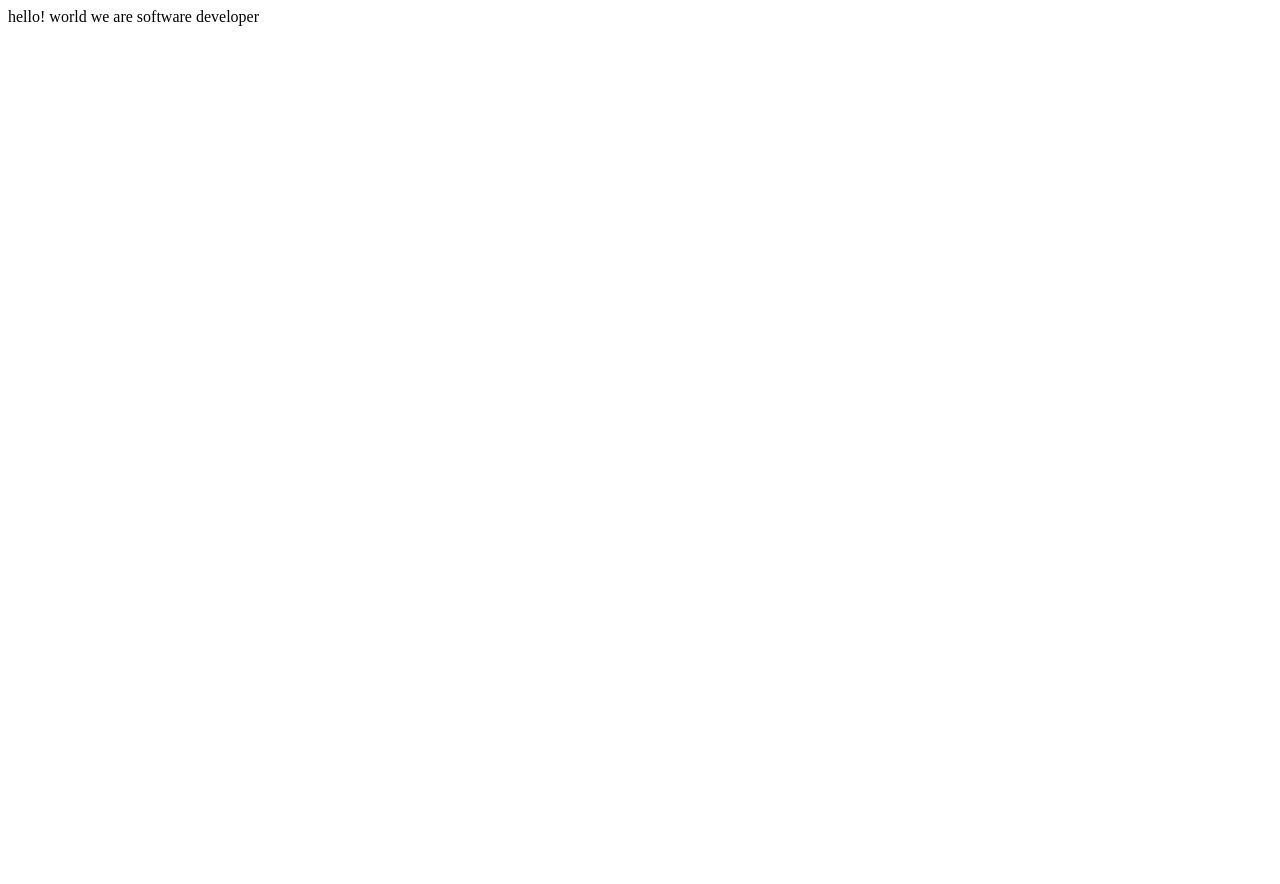
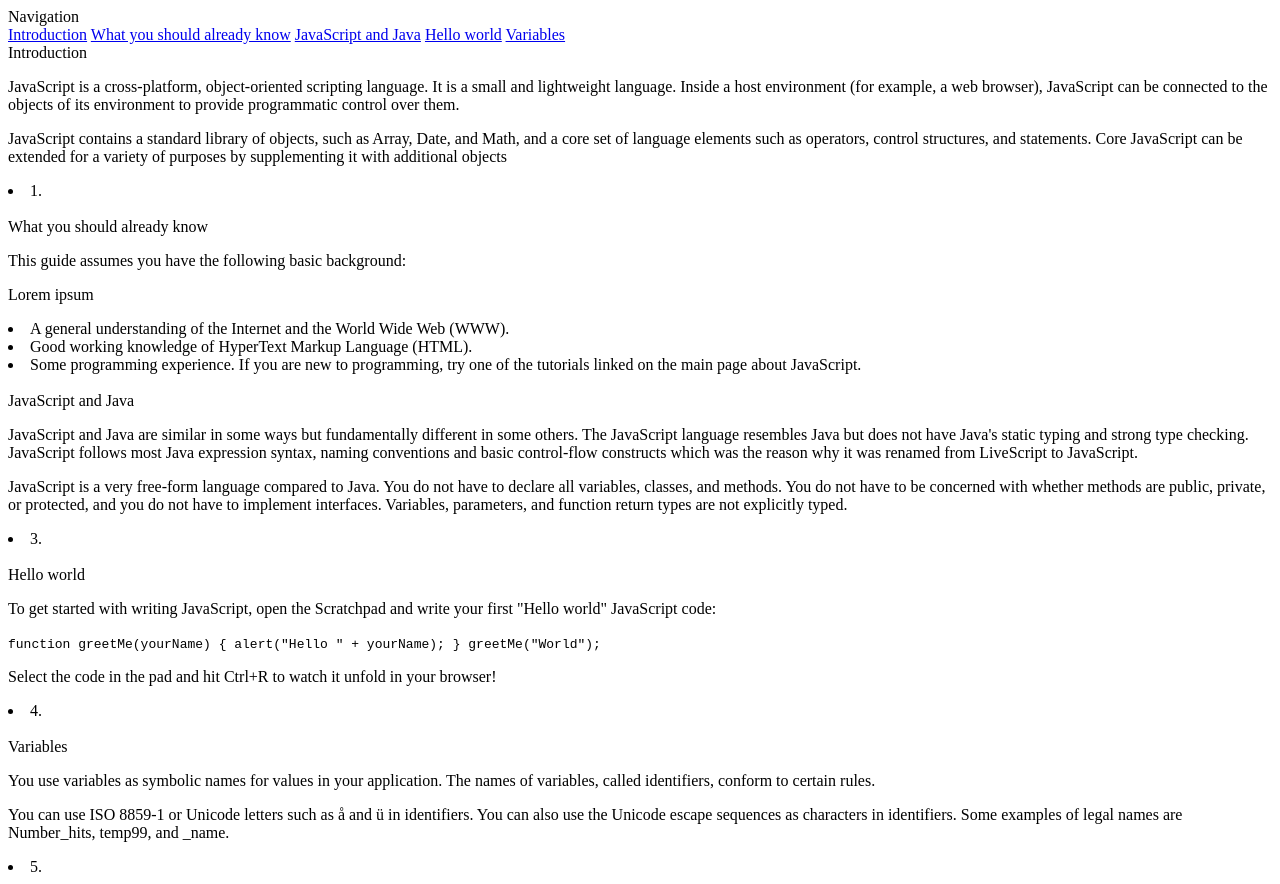
Before and after one commit to Shahid-Bagwan/microverse3, a plain HTML site: page index.html in a window 1280 px wide. Before the commit the page ends 800 px from the top, so only its background shows below. Drawn offline with Linux system fonts and the light colour scheme.

Commit message:
HTML Part Is Done.

```diff
--- a/index.html
+++ b/index.html
@@ -7,6 +7,64 @@
     <title>Document</title>
 </head>
 <body>
-    hello! world we are software developer
+    <div id="main-doc">
+        <nav id="navbar">
+            <header> Navigation </header>
+            <a href="#Introduction" class="nav-link">Introduction</a>
+            <a href="#What_you_should_already_know" class="nav-link">What you should already know</a>
+            <a href="#JavaScript_and_Java" class="nav-link">JavaScript and Java</a>
+            <a href="#Hello_world" class="nav-link">Hello world</a>
+            <a href="#Variables" class="nav-link">Variables</a>
+        </nav>
+        <section class="main-section" id="Introduction">
+            <header>Introduction</header>
+            <p>JavaScript is a cross-platform, object-oriented scripting language.
+             It is a small and lightweight language. Inside a host environment (for example, a web browser),
+              JavaScript can be connected to the objects of its environment to provide programmatic control over them.</p>
+            <p>JavaScript contains a standard library of objects, such as Array, Date, and Math, and a core set of language elements such as operators, control structures, and statements. Core JavaScript can be extended for a variety of purposes by supplementing it with additional objects</p>
+            <code></code>
+            <li>1.</li>
+        </section>
+        <br>
+        <section class="main-section" id="What_you_should_already_know">
+            <header>What you should already know</header>
+            <p>This guide assumes you have the following basic background:</p>
+            <p>Lorem ipsum </p>
+            <code></code>
+            <li>A general understanding of the Internet and the World Wide Web (WWW).</li>
+            <li>Good working knowledge of HyperText Markup Language (HTML).</li>
+            <li>Some programming experience. If you are new to programming, try one of the tutorials linked on the main page about JavaScript.</li>
+        </section>
+        <br>
+        <section class="main-section" id="JavaScript_and_Java">
+            <header>JavaScript and Java</header>
+            <p>JavaScript and Java are similar in some ways but fundamentally different in some others.
+             The JavaScript language resembles Java but does not have Java's static typing and strong type checking.
+             JavaScript follows most Java expression syntax, naming conventions and basic control-flow constructs which was the reason why it was renamed from LiveScript to JavaScript.
+            </p>
+            <p>JavaScript is a very free-form language compared to Java. You do not have to declare all variables,
+         classes, and methods. You do not have to be concerned with whether methods are public, private, or protected,
+        and you do not have to implement interfaces. Variables, parameters, and function return types are not explicitly typed.</p>
+            <code></code>
+            <li>3.</li>
+        </section>
+        <br>
+        <section class="main-section" id="Hello_world">
+            <header>Hello world</header>
+            <p>To get started with writing JavaScript, open the Scratchpad and write your first "Hello world" JavaScript code:</p>
+            <code>function greetMe(yourName) { alert("Hello " + yourName); }
+                greetMe("World");</code>
+            <p>Select the code in the pad and hit Ctrl+R to watch it unfold in your browser!</p>
+            <li>4.</li>
+        </section>
+        <br>
+        <section class="main-section" id="Variables">
+            <header>Variables</header>
+            <p>You use variables as symbolic names for values in your application. The names of variables, called identifiers, conform to certain rules.</p>
+            <p>You can use ISO 8859-1 or Unicode letters such as å and ü in identifiers. You can also use the Unicode escape sequences as characters in identifiers. Some examples of legal names are Number_hits, temp99, and _name.</p>
+            <code></code>
+            <li>5.</li>
+        </section>
+    </div>
 </body>
 </html>
```
Also changed, not shown: js/index.js (added, +28 -0 lines), css/style.css (added), license.txt (added), 1 other file.
